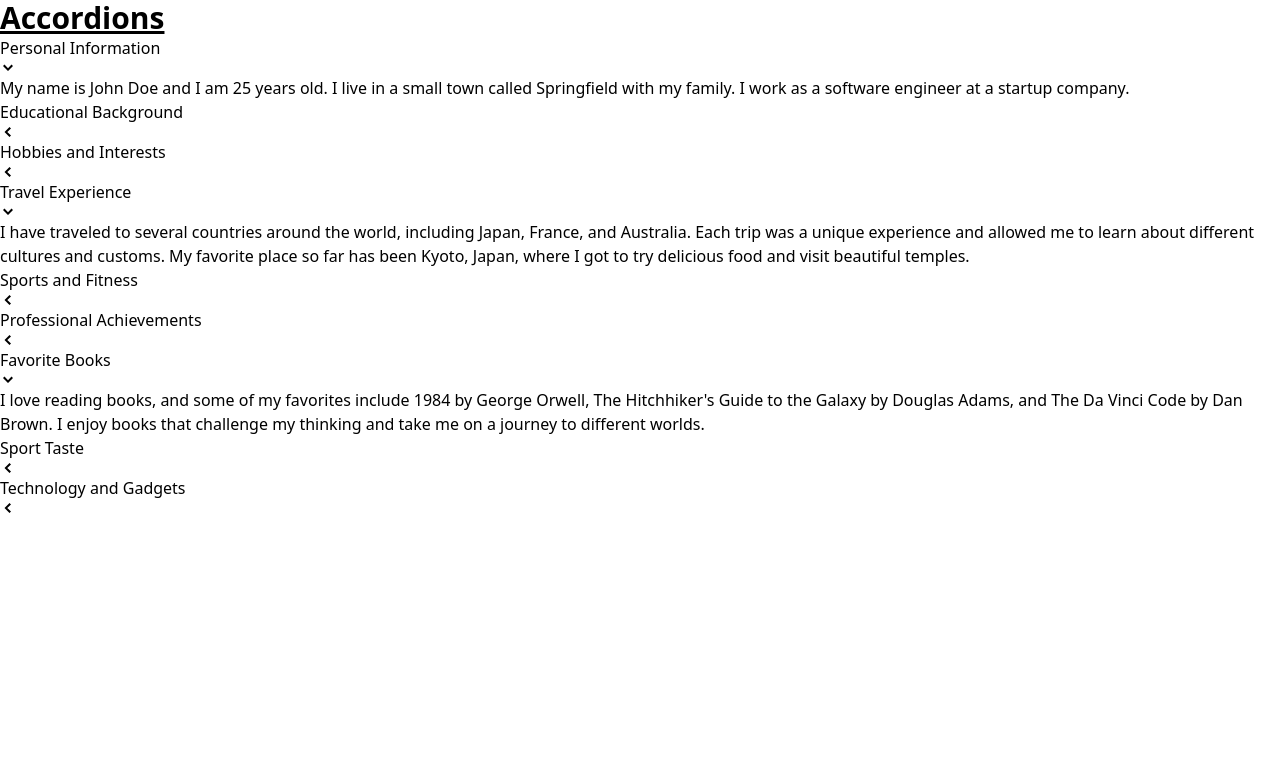
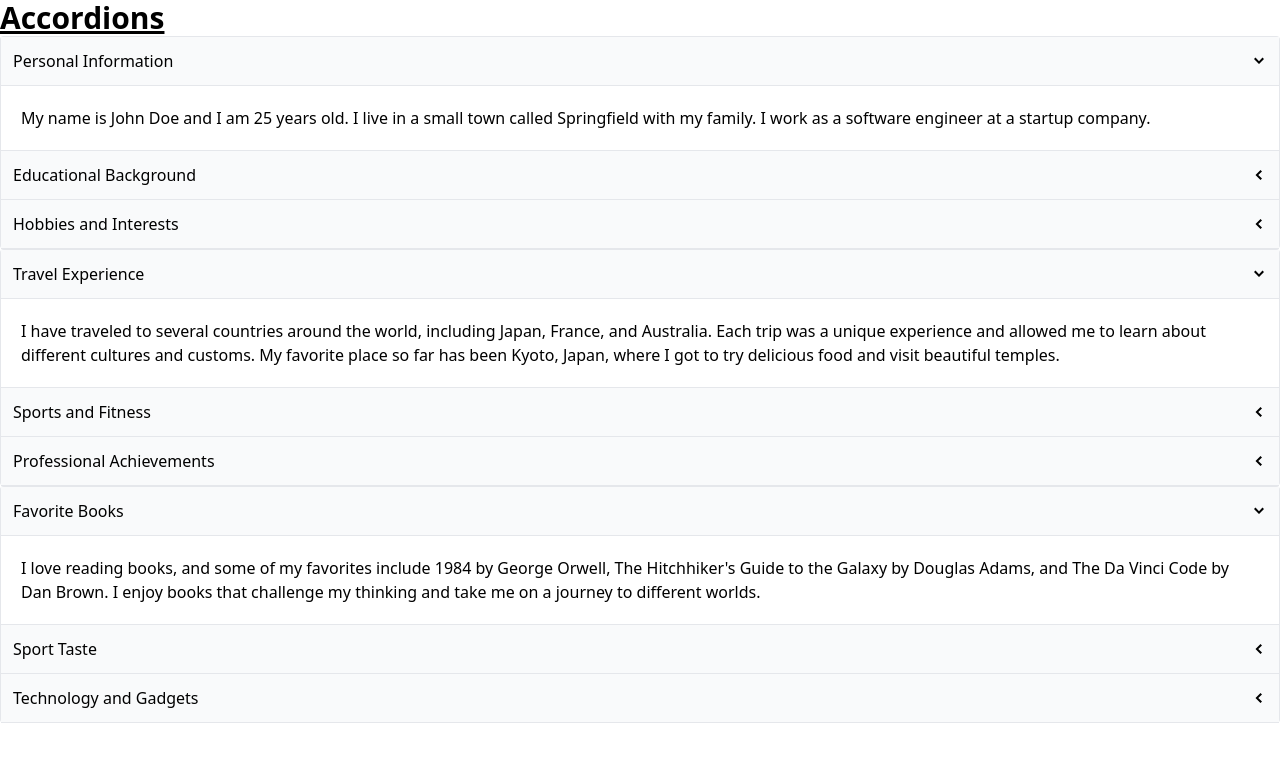
Before and after one commit to AhmedHafez1/compos, a React (Create React App) app: page / in a window 1280 px wide. Shown: the top 762 px of the page. Built offline with nearby package versions, Linux system fonts and the light colour scheme; the HTML template or start-up script is replaced by a standard one.

Commit message:
styling the Accordion

```diff
--- a/src/components/Accordion.js
+++ b/src/components/Accordion.js
@@ -11,14 +11,20 @@ const Accordion = ({ items }) => {
     );
     return (
       <div key={i}>
-        <h4 onClick={() => setExpandedIndex(i)}>{label}</h4>
-        {icon}
-        <p>{isExpanded && content}</p>
+        <h4
+          className="flex justify-between border-b bg-gray-50 p-3 items-center cursor-pointer"
+          onClick={() => setExpandedIndex(i)}
+        >
+          {label}
+          {icon}
+        </h4>
+
+        {isExpanded && <div className="border-b p-5">{content}</div>}
       </div>
     );
   });
 
-  return renderedItems;
+  return <div className="border-x border-t rounded">{renderedItems}</div>;
 };
 
 export default Accordion;
```
